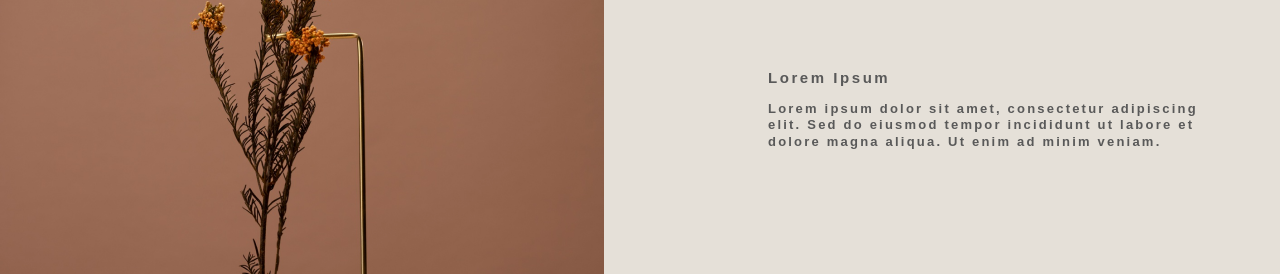
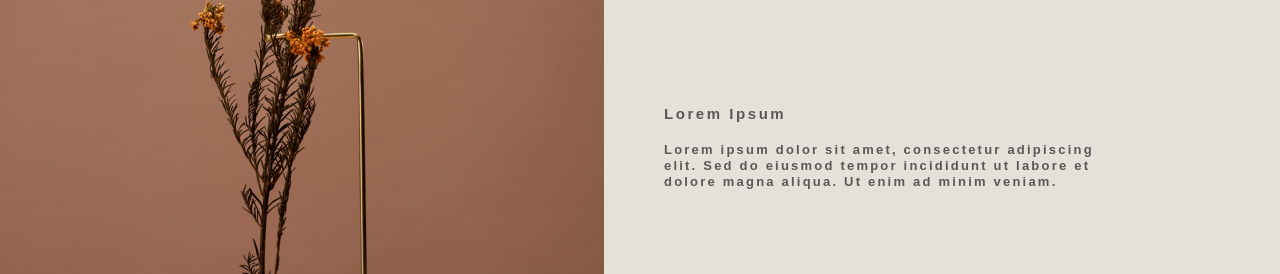
Before and after one commit to Tarendramallick/Graminee, a Next.js app: page / in a window 1280 px wide. Shown: the part 1137-1411 px from the top of the page. Built offline with nearby package versions, Linux system fonts and the light colour scheme; a web font is replaced by a local one.

Commit message:
Describe your changes here

```diff
--- a/app/page.tsx
+++ b/app/page.tsx
@@ -52,19 +52,21 @@ export default function GramineeHomepage() {
         </div>
 
         {/* Desktop: Grid layout without wrapper constraints */}
-        <div className="hidden md:grid grid-cols-2 gap-0 lg:gap-12 items-center">
-          {/* Left - Image */}
-          <div className="relative w-[604px] h-[808px] overflow-hidden bg-amber-100 rounded-r-2xl -ml-8">
-            <Image src="/images/f2.png" alt="Dried flowers arrangement" fill className="object-cover" />
+        <div className="hidden md:grid grid-cols-2 gap-12 items-center">
+          {/* Left Image */}
+          <div className="relative w-[604px] h-[808px] overflow-hidden rounded-r-2xl -ml-8">
+            <Image src="/images/f2.png" fill className="object-cover" />
           </div>
 
-          {/* Right - Text */}
-          <div className="absolute left-[768px] w-[436px] h-[154px]">
-            <h2 className="font-bold text-[15px] leading-[100%] tracking-[0.17em] text-[#595959] mb-4">Lorem Ipsum</h2>
+          {/* Right Text – no absolute positioning */}
+          <div className="flex flex-col justify-center max-w-[436px]">
+            <h2 className="font-bold text-[15px] tracking-[0.17em] text-[#595959] mb-4">
+              Lorem Ipsum
+            </h2>
 
             <p className="font-semibold text-[13px] leading-tight tracking-[0.17em] text-[#595959]">
-              Lorem ipsum dolor sit amet, consectetur adipiscing elit. Sed do eiusmod tempor incididunt ut labore et
-              dolore magna aliqua. Ut enim ad minim veniam.
+              Lorem ipsum dolor sit amet, consectetur adipiscing elit. Sed do eiusmod tempor incididunt ut labore et dolore magna
+              aliqua. Ut enim ad minim veniam.
             </p>
           </div>
         </div>
```
